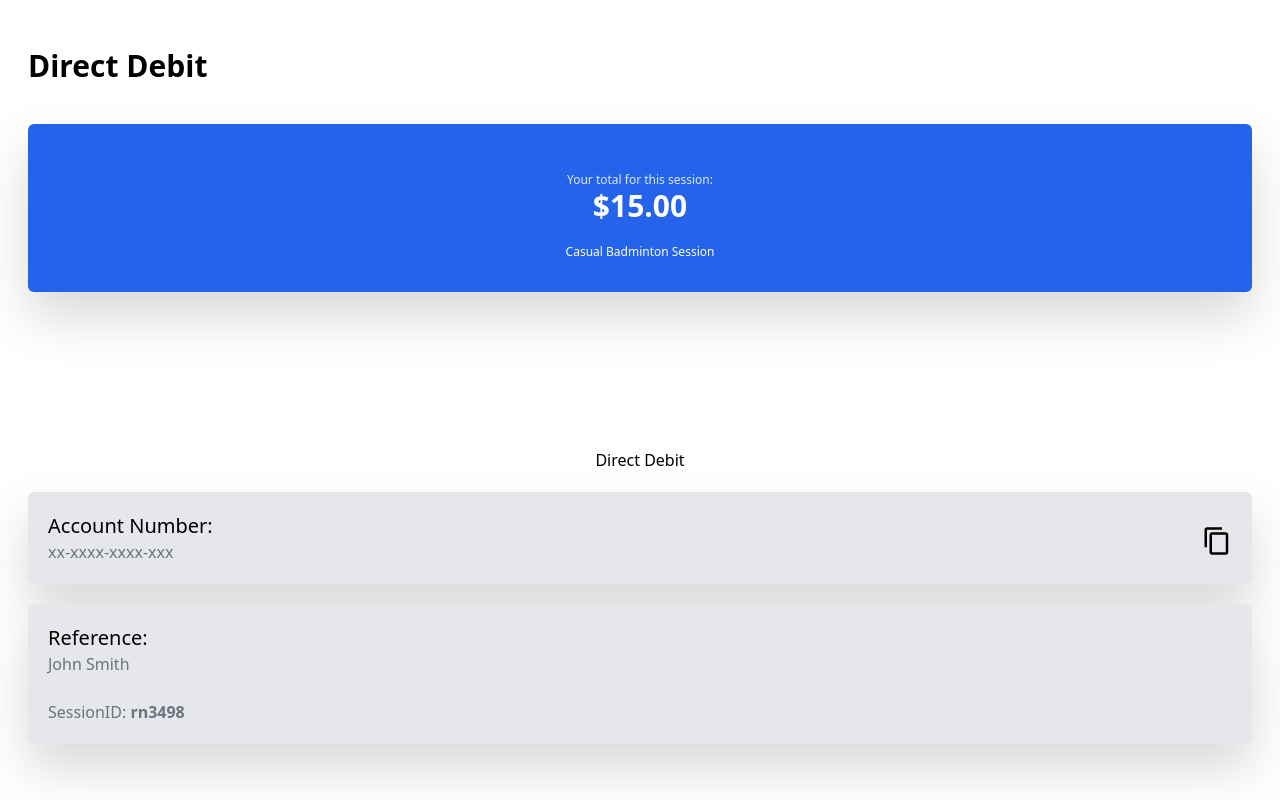
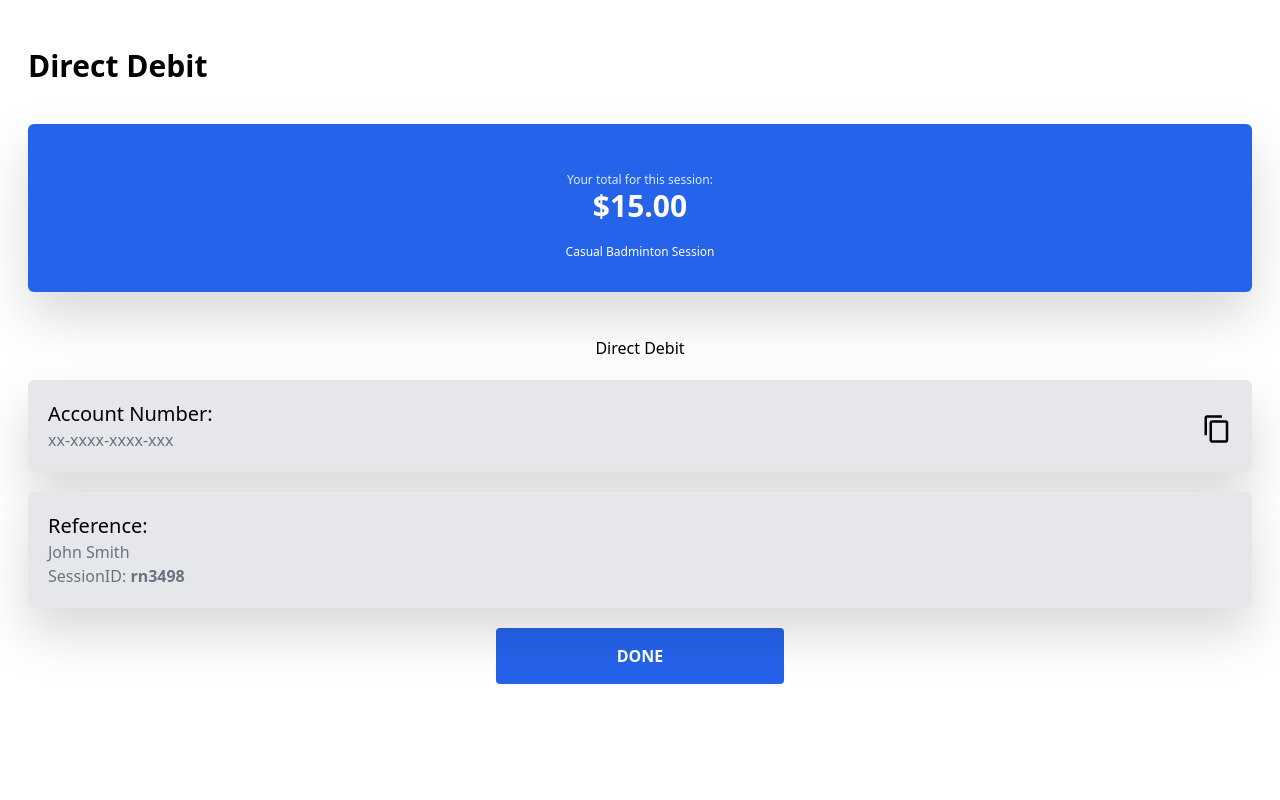
Before and after one commit to UoaWDCC/uabc-portal, a Next.js app in the folder packages/client/: page /direct-debit in a window 1280 px wide. Built offline with nearby package versions, Linux system fonts and the light colour scheme.

Commit message:
Implemented button and vertical flex adjustments

```diff
--- a/packages/client/src/app/direct-debit/page.tsx
+++ b/packages/client/src/app/direct-debit/page.tsx
@@ -15,7 +15,8 @@ export default function DirectDebitPage () {
     let sessionId:string = "rn3498"
 
     return (
-        <div className="h-screen flex flex-col p-2">
+        <div className="h-[90vh] flex flex-col p-2"> {/* set height to 90vh to negate address bar */}
+
                 <Heading>Direct Debit</Heading>
                 <PaymentInfoCard amount={15} />
 
@@ -33,6 +34,13 @@ export default function DirectDebitPage () {
                     text={[firstName+" "+lastName]}
                     sessionId={sessionId}
                 />
+
+                <div className="flex justify-center">
+                    <Button
+                        label="done"
+                        onClick={() => alert('DONE')}
+                        />
+                </div>
             </div>
         </div>
     )
--- a/packages/client/src/components/DebitDetailsCard/DebitDetailsCard.tsx
+++ b/packages/client/src/components/DebitDetailsCard/DebitDetailsCard.tsx
@@ -11,7 +11,7 @@ const DebitDetailsCard = (props: DebitDetailsCardProps) => {
     const body = props.text.map((text) =>
         <p className="font-normal text-gray-500">{text}</p>);
     if (typeof(props.sessionId) != "undefined") {
-        body.push(<br/>,
+        body.push(
         <p className="font-normal text-gray-500 inline">SessionID: </p>, // TODO: try not to use this
         <p className="font-bold text-gray-500 inline">{props.sessionId}</p>)
     }
```
